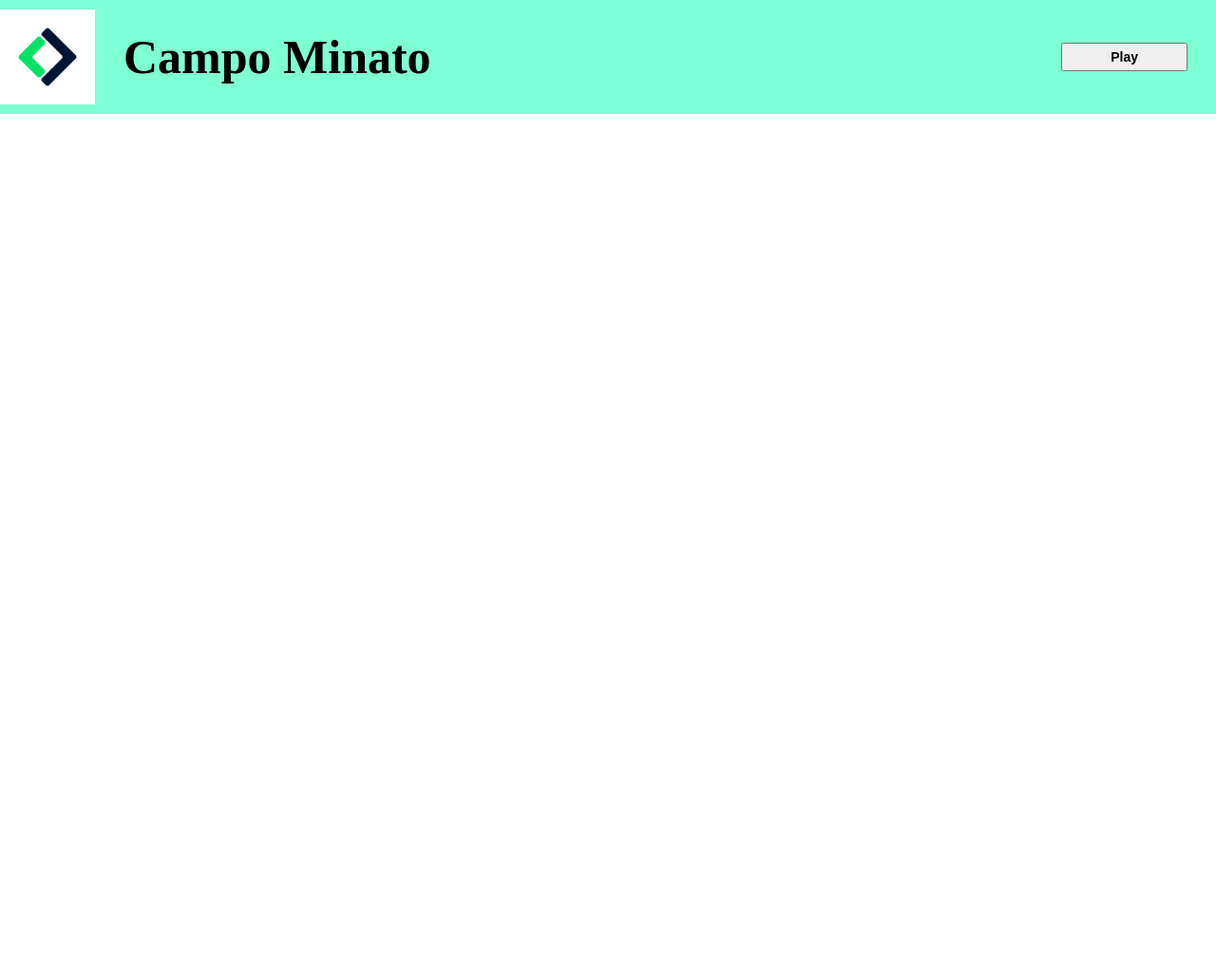
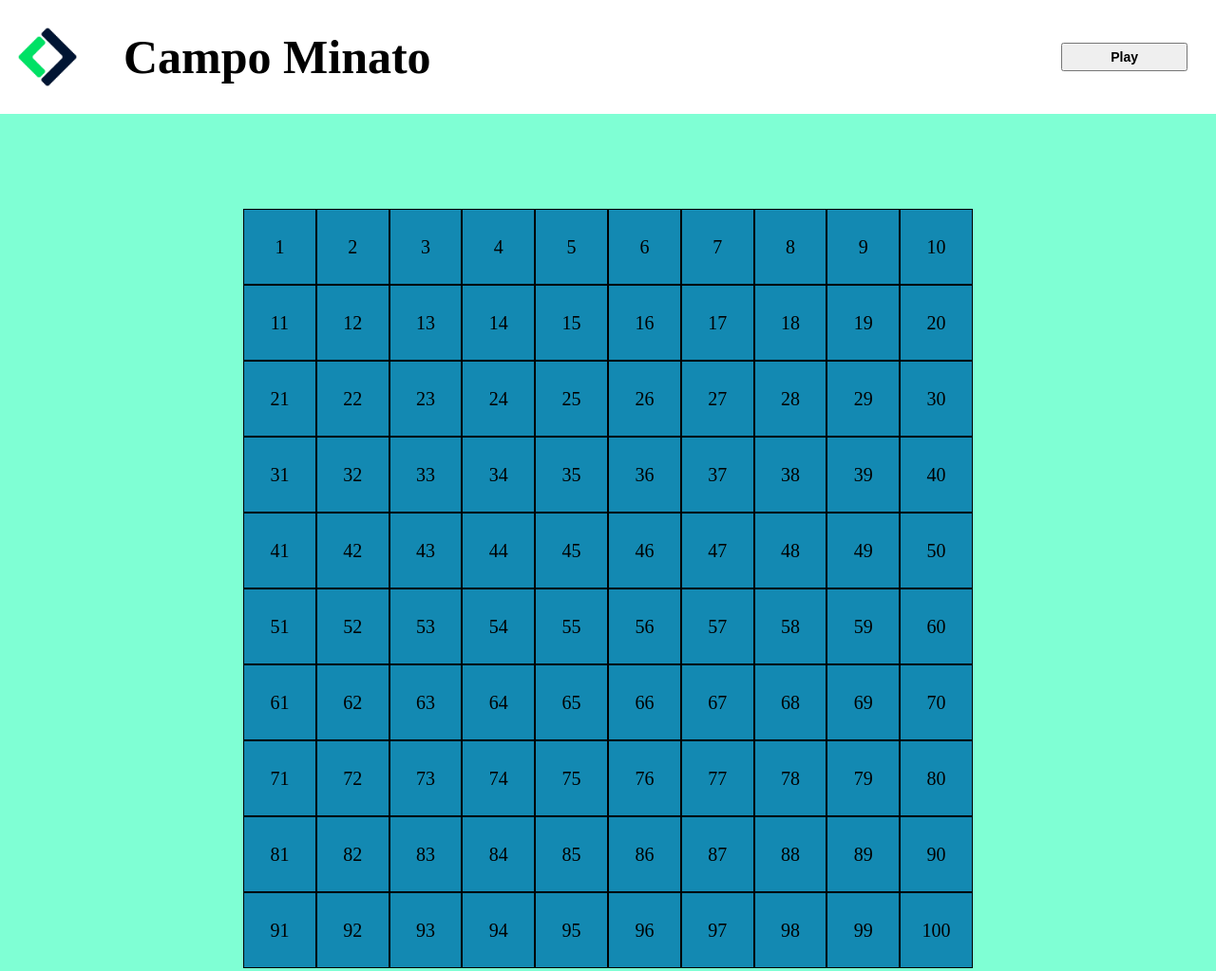
Before and after one commit to MassiDama/js-campominato-grid, a plain HTML site: page index.html in a window 1280 px wide. Shown: the whole page at 95% size. Before the commit the page ends 800 px from the top, so only its background shows below. Drawn offline with Linux system fonts and the light colour scheme.

Commit message:
add: create div square

```diff
--- a/css/style.css
+++ b/css/style.css
@@ -11,8 +11,6 @@ header {
     display: flex;
     align-items: center;
     justify-content: space-between;
-
-    background-color: aquamarine;
 }
 
 .logo {
@@ -35,3 +33,31 @@ button {
     font-weight: bold;
     margin-right: 30px;
 }
+
+/* stili main */
+main{
+    background-color: hsl(159.84deg 100% 74.9%);
+    padding: 100px 0;
+}
+
+.container {
+    width: 60%;
+    margin: 0 auto;
+    display: flex;
+    justify-content: center;
+    flex-wrap: wrap;
+
+    background-color: azure;
+}
+
+/* stili generati su js */
+.square {
+    background-color: hsl(195.47deg 80.71% 38.63%);
+    width: calc(100% / 10);
+    height: 80px;
+    display: flex;
+    justify-content: center;
+    align-items: center;
+    font-size: 20px;
+    border: 1px solid black;
+}
--- a/index.html
+++ b/index.html
@@ -7,6 +7,8 @@
     <title>Campominato-Grid</title>
 </head>
 <body>
+
+    <!-- struttura header -->
     <header>
        <div class="logo">
             <img src="img/logo.jpg" alt="immagine logo">
@@ -17,6 +19,14 @@
        </div>
     </header>
 
+    <!-- struttura main -->
+    <main>
+        <div class="container">
+
+        </div>
+
+    </main>
+
 
     <script src="js/script.js"></script>
 </body>
--- a/js/script.js
+++ b/js/script.js
@@ -0,0 +1,11 @@
+// andiamo a dichiarare la costante container
+const container = document.querySelector(".container");
+
+for (let i = 1; i <= 100; i++) {
+
+        // andiamo a creare il div
+        square =  `<div class="square"> ${i} </div>` ;
+
+        // andiamo ad aggiungere il div al container
+        container.innerHTML += square;
+}
```
